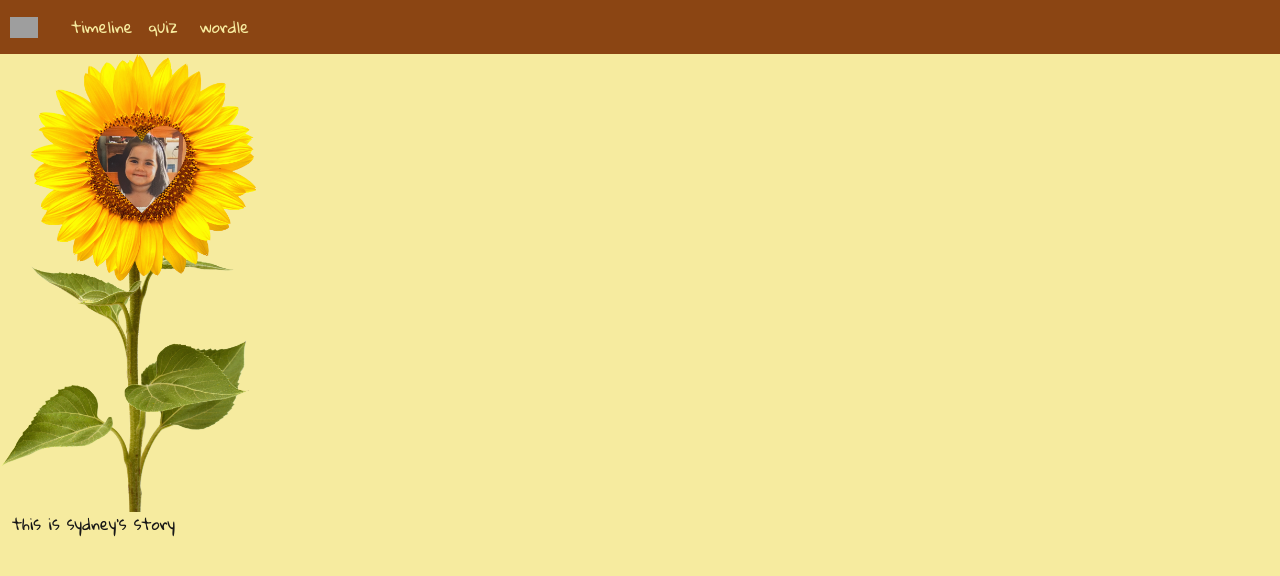
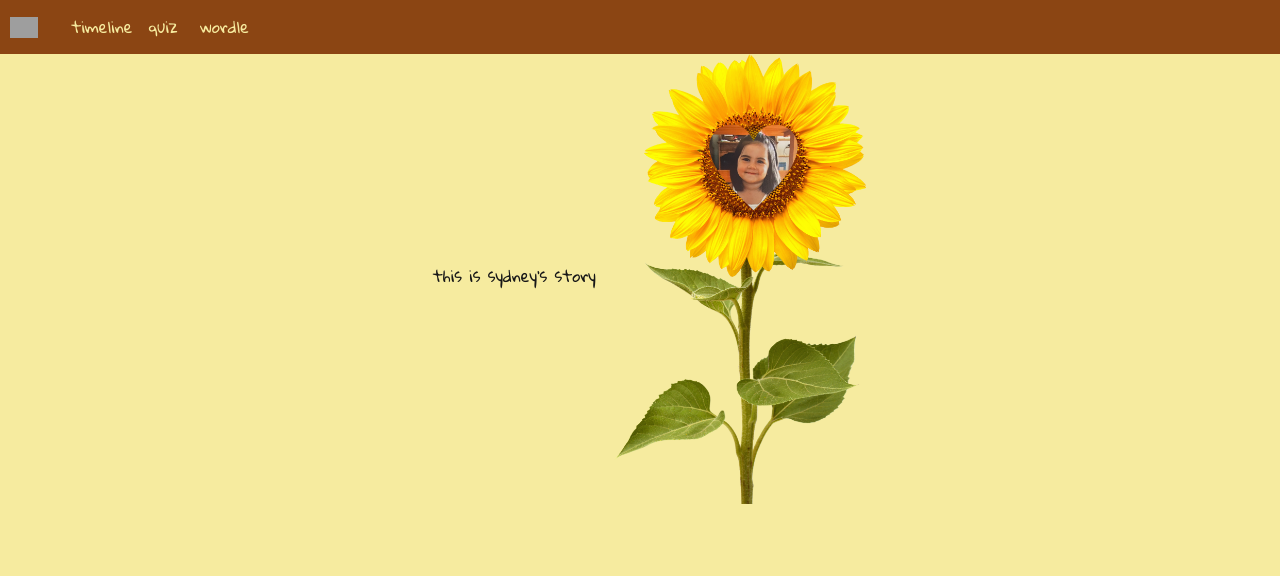
Before and after one commit to laurasfelix/sydney-react, a Next.js app: page / in a window 1280 px wide. Shown: the top 576 px of the page. Built offline with nearby package versions, Linux system fonts and the light colour scheme; grey boxes are pictures that could not be loaded.

Commit message:
more fixes

```diff
--- a/components/navbar.tsx
+++ b/components/navbar.tsx
@@ -8,11 +8,11 @@ const Navbar = () => {
                     <li>
                     <a href="/"> <img src="/sunflower.png" width="28px" height="auto"/> </a>
                     </li>
-                        timeline
+                    <a href="/timeline"> timeline </a>
                     <li>
-                        quiz
+                    <a href="/quiz"> quiz </a>
                     </li>
-                        wordle
+                    <a href="/quiz"> wordle </a>
                     <li>
 
                     </li>
--- a/pages/index.tsx
+++ b/pages/index.tsx
@@ -7,16 +7,18 @@ export default function Home() {
 
    <div className="font-[family-name:var(--font-gloria-hallelujah)">
     <Navbar />
-    <div className="sunflower">
-      <img className="sunflower-img" src="/sunflower_little.png" />
-    </div>
 
     <div className="container">
 
-      <div className="title">
 
-        this is sydney's story
+      <div className="title shared-hover-effect">
 
+        this is <span className="sydney"> sydney's</span> story
+
+      </div>
+
+      <div className="sunflower inline-block">
+        <img className="sunflower-img" src="/sunflower_little.png" />
       </div>
 
     </div>
--- a/styles/globals.css
+++ b/styles/globals.css
@@ -49,5 +49,40 @@ body {
 
 .container{
   display:flex;
+  align-items: center;
+  text-align: center;
+  justify-content: center;
+
 
 }
+
+img:hover {
+  -moz-transform: scale(1.06);
+  -webkit-transform: scale(1.06);
+  -ms-transform: scale(1.06);
+  -o-transform: scale(1.06);
+  transform: scale(1.06);
+}
+img{-webkit-transition: transform 0.2s ease;
+  -o-transition: transform 0.2s ease;
+  transition: transform 0.2s ease;
+}
+
+.shared-hover-effect:hover{
+  background-color: #FFC300;
+  color:#138b45;
+}
+.shared-hover-effect:hover .sydney{
+  color:#FFC300;
+  background-color:#8B4513;
+  font-size: larger;
+}
+
+.title:hover{
+  transform: scale(1.1);
+}
+
+.title{
+  width: 200px;
+  height: 30px;
+}
```
